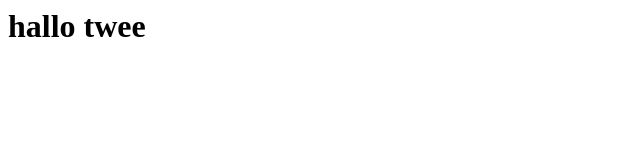
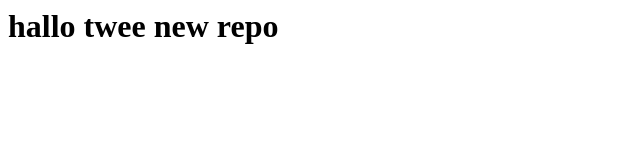
Before and after one commit to kenoste2/new, a plain HTML site: page dummy/index.html in a window 1280 px wide. Shown: the whole page, without its empty margins (0-640 px from the left). Drawn offline with Linux system fonts and the light colour scheme.

Commit message:
nieuwe repo

```diff
--- a/dummy/index.html
+++ b/dummy/index.html
@@ -1,7 +1,7 @@
 <html>
 
 <body>
-<h1>hallo twee</h1>
+<h1>hallo twee new repo</h1>
 </body>
 
 </html>
```
